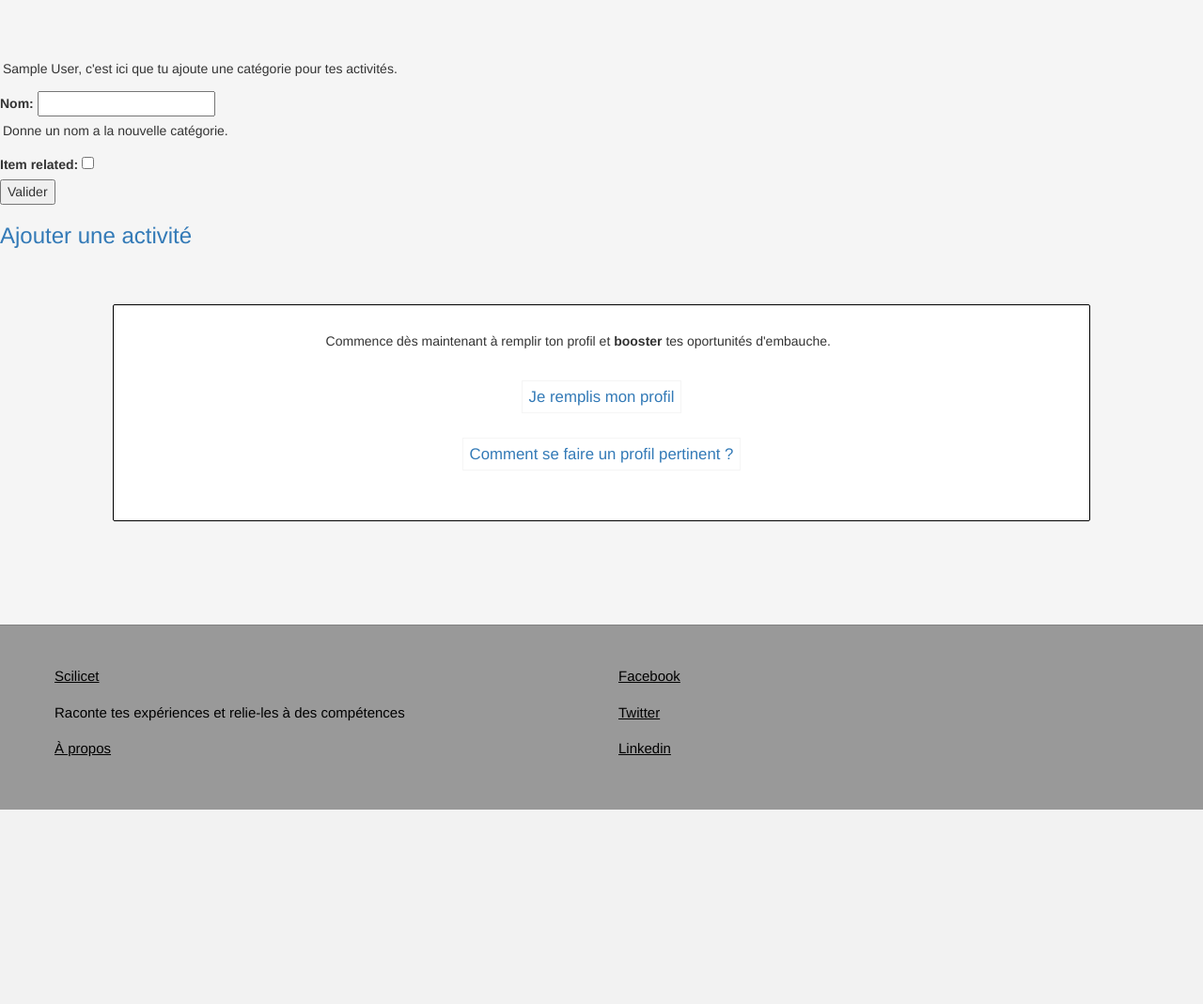
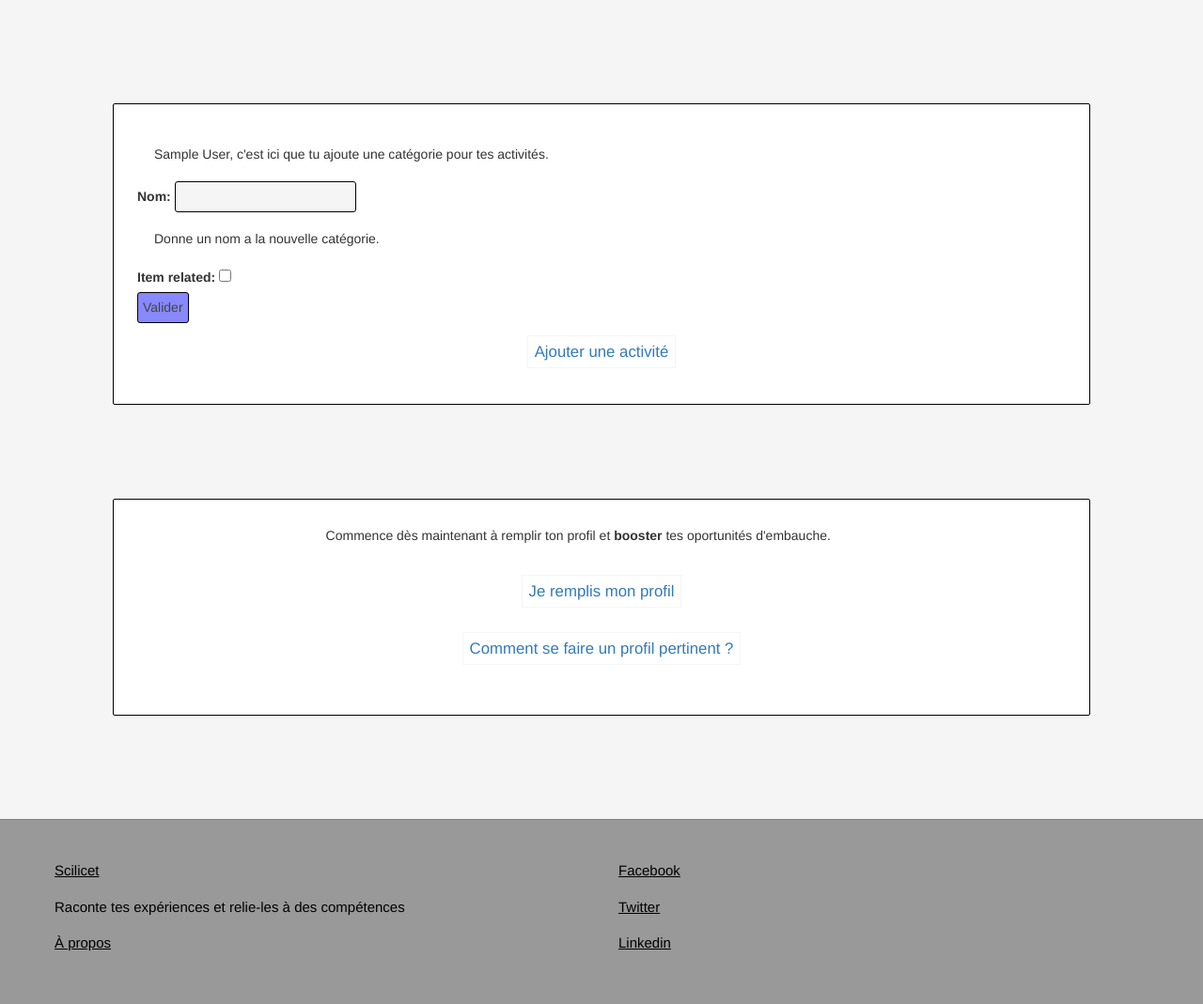
Before and after one commit to Thykof/Scilicet, a Django app: page /candidat/ajouter-categorie in a window 1280 px wide. Shown: the part 212-1281 px from the top of the page at 94% size. Before the commit the page ends 1074 px from the top, so only its background shows below. Run offline with Django 3.2, Linux system fonts and the light colour scheme; the visitor is signed in with stand-in values (Sample User, id 1); parts of the project's set-up code (start-up, migrations or seed data) failed here and were passed over; some libraries are stand-ins or nearby versions.

Commit message:
Update add-category template

```diff
--- a/candidate/templates/candidate/add-category.html
+++ b/candidate/templates/candidate/add-category.html
@@ -3,12 +3,9 @@
 {% block title %}Scilicet - Remplis ton profil !{% endblock %}
 
 {% block candidate_content %}
-<div id="content">
-
-  <section>
-
+<div class="container">
+  <div class="ps-space form-wrapper">
     <p>{{ request.user.get_full_name }}, c'est ici que tu ajoute une catégorie pour tes activités.</p>
-  <div id="form-wrapper">
       <form method="post" action="{% url "candidate:add-category" %}">
         {% csrf_token %}
         {% for field in form %}
@@ -21,7 +18,6 @@
           </div>
       {% endfor %}
 
-
       <input type="submit" value="Valider" />
       </form>
 
@@ -29,13 +25,11 @@
       <p class="error">{{ error }}</p>
       {% endif %}
 
-    <div>
-      <h3><a href={% url "candidate:add-item" %}>Ajouter une activité</a></h3>
+      <div class="wrapper-button">
+        <p><a class="button" href={% url "candidate:add-item" %}>Ajouter une activité</a></p>
       </div>
 
   </div>
-  </section>
-
 </div>
 
 {% endblock %}
```
Lines whose indentation alone changed are shown as unchanged.
